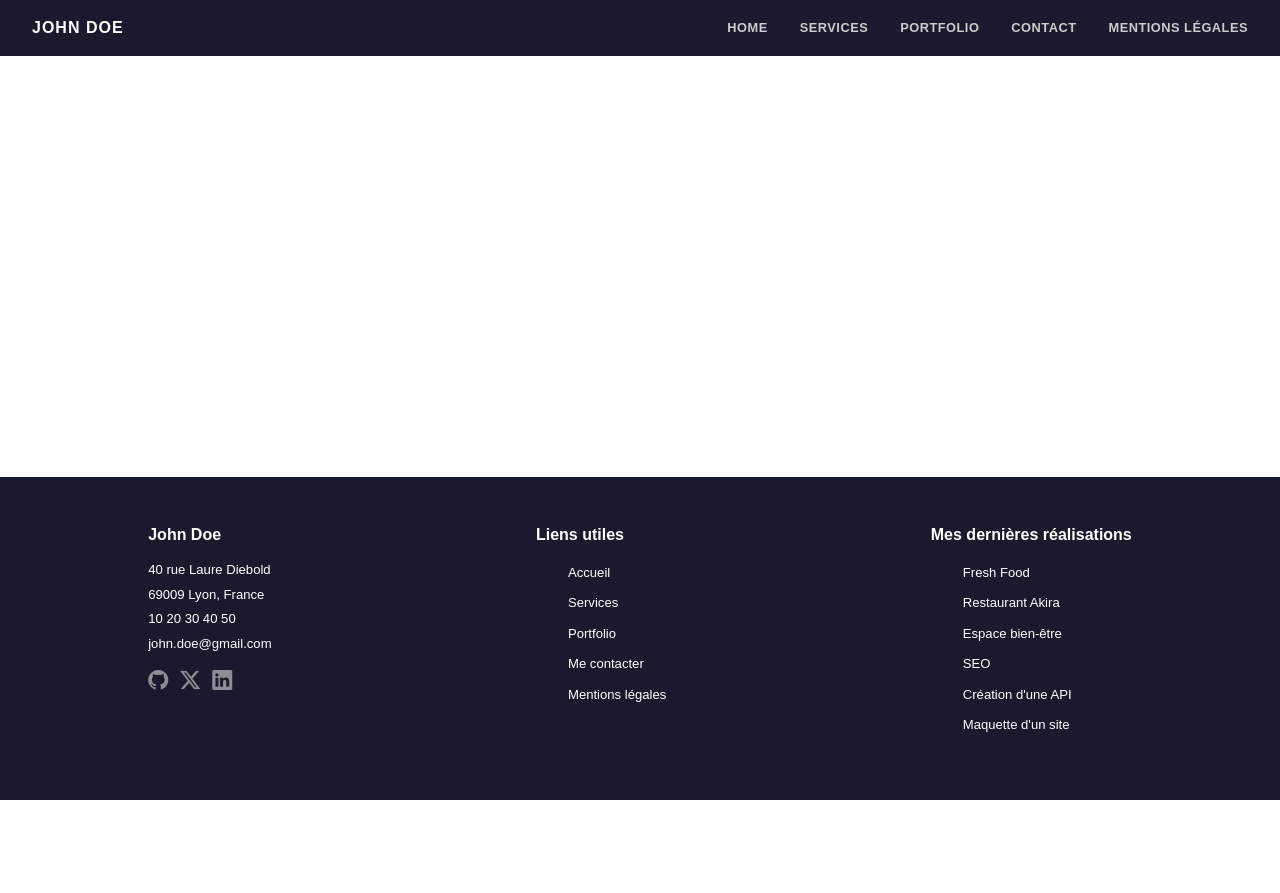
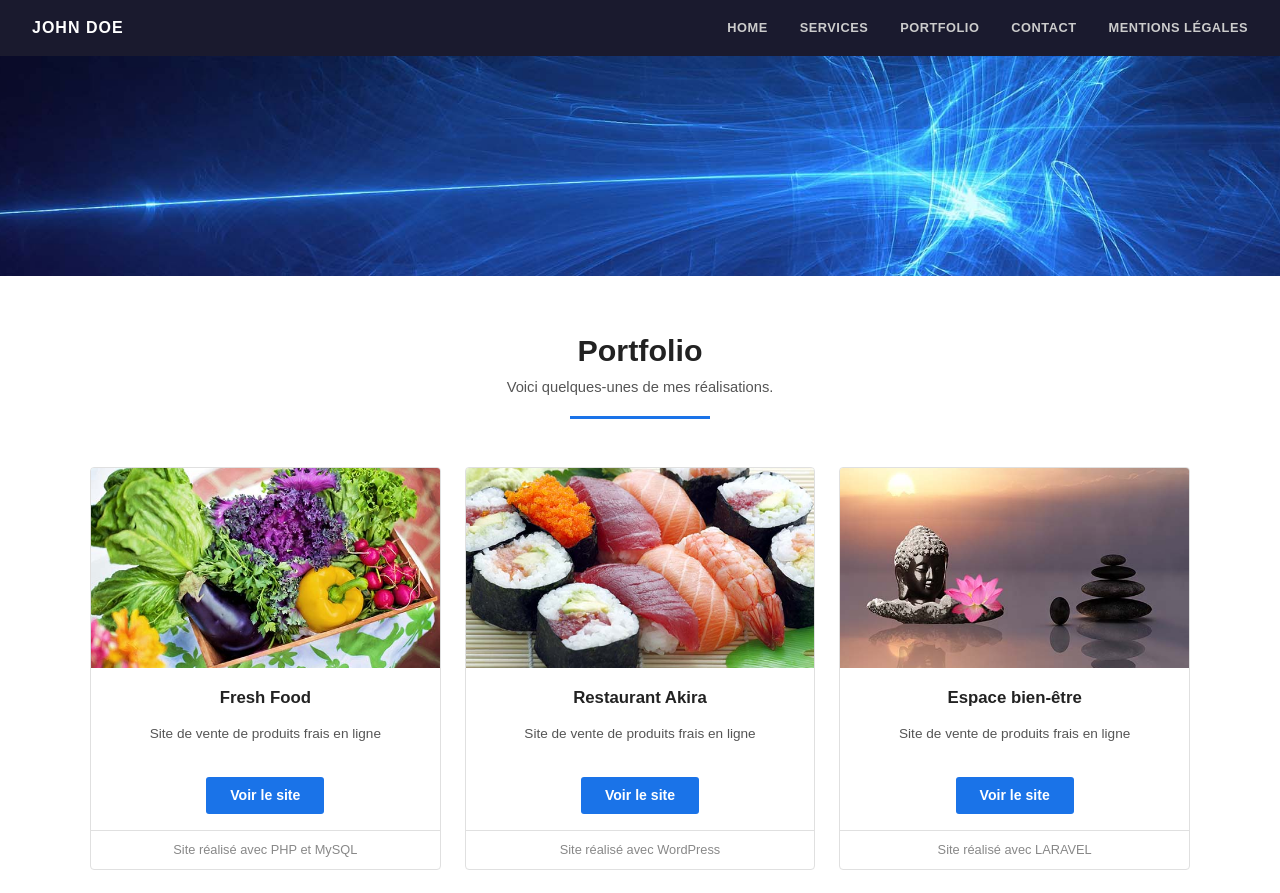
Before and after one commit to PepitoDsgn/portfolio-tom-petitpez, a React (Create React App) app: page /portfolio in a window 1280 px wide. Shown: the top 893 px of the page. Before the commit the page ends 800 px from the top, so only its background shows below. Built offline with nearby package versions, Linux system fonts and the light colour scheme.

Commit message:
Codage de la page Portfolio en utisant Grid, Ajout de CSS.

```diff
--- a/src/App.css
+++ b/src/App.css
@@ -484,6 +484,96 @@ body {
   text-decoration: underline;
 }
 
+/* Portfolio */
+.portfolio-section {
+  padding: 3.5rem 2rem 4rem;
+  text-align: center;
+  background: #fff;
+}
+
+.portfolio-grid {
+  display: grid;
+  grid-template-columns: repeat(3, 1fr);
+  gap: 1.5rem;
+  max-width: 1100px;
+  margin: 0 auto;
+}
+
+.portfolio-card {
+  border: 1px solid #e0e0e0;
+  border-radius: 4px;
+  overflow: hidden;
+  display: flex;
+  flex-direction: column;
+  transition: background-color 0.2s, box-shadow 0.2s, transform 0.2s;
+  background: #fff;
+}
+
+.portfolio-card:hover {
+  background-color: #efefef;
+  box-shadow: 0 6px 24px #efefef;
+  transform: translateY(-3px);
+}
+
+.portfolio-card-img {
+  width: 100%;
+  height: 200px;
+  object-fit: cover;
+  display: block;
+}
+
+.portfolio-card-body {
+  padding: 1.25rem 1.25rem 1rem;
+  flex: 1;
+  display: flex;
+  flex-direction: column;
+  align-items: center;
+  gap: 0.5rem;
+}
+
+.portfolio-card-title {
+  font-size: 1.05rem;
+  font-weight: 700;
+  color: #222;
+}
+
+.portfolio-card-desc {
+  font-size: 0.85rem;
+  color: #555;
+  line-height: 1.5;
+}
+
+.portfolio-btn {
+  margin-top: 0.5rem;
+  background-color: #1a73e8;
+  color: white;
+  border: none;
+  padding: 0.5rem 1.5rem;
+  font-size: 0.88rem;
+  font-weight: 600;
+  border-radius: 3px;
+  cursor: pointer;
+  transition: background-color 0.2s;
+}
+
+.portfolio-btn:hover {
+  background-color: #5ba0f2;
+}
+
+.portfolio-card-footer {
+  padding: 0.6rem 1rem;
+  font-size: 0.8rem;
+  color: #888;
+  border-top: 1px solid #e0e0e0;
+  text-align: center;
+}
+
+@media (max-width: 768px) {
+  .portfolio-grid {
+    grid-template-columns: 1fr;
+  }
+}
+
 /* GitHub modal */
 .modal-avatar {
   width: 220px;
--- a/src/pages/Portfolio.jsx
+++ b/src/pages/Portfolio.jsx
@@ -1,7 +1,96 @@
+import banner from '../images/banner.jpg';
+import freshFood from '../images/portfolio/fresh-food.jpg';
+import restaurantJaponais from '../images/portfolio/restaurant-japonais.jpg';
+import espaceBienEtre from '../images/portfolio/espace-bien-etre.jpg';
+import seo from '../images/portfolio/seo.jpg';
+import coder from '../images/portfolio/coder.jpg';
+import screens from '../images/portfolio/screens.jpg';
+
+const projects = [
+  {
+    id: 'fresh-food',
+    image: freshFood,
+    title: 'Fresh Food',
+    description: 'Site de vente de produits frais en ligne',
+    tech: 'Site réalisé avec PHP et MySQL',
+  },
+  {
+    id: 'restaurant-akira',
+    image: restaurantJaponais,
+    title: 'Restaurant Akira',
+    description: 'Site de vente de produits frais en ligne',
+    tech: 'Site réalisé avec WordPress',
+  },
+  {
+    id: 'espace-bien-etre',
+    image: espaceBienEtre,
+    title: 'Espace bien-être',
+    description: 'Site de vente de produits frais en ligne',
+    tech: 'Site réalisé avec LARAVEL',
+  },
+  {
+    id: 'seo',
+    image: seo,
+    title: 'SEO',
+    description: "Améloration du référencement d'un site e-commerce",
+    tech: 'Utilisation des outils SEO',
+  },
+  {
+    id: 'api',
+    image: coder,
+    title: "Création d'une API",
+    description: <span>Création d'une API <span style={{ color: '#1a73e8', fontWeight: 700 }}>RESTFULL</span> publique</span>,
+    tech: 'PHP - SYMFONY',
+  },
+  {
+    id: 'maquette',
+    image: screens,
+    title: "Maquette d'un site web",
+    description: "Création du prototype d'un site",
+    tech: 'Réalisé avec FIGMA',
+  },
+];
+
+function PortfolioCard({ image, title, description, tech }) {
+  return (
+    <div className="portfolio-card">
+      <img src={image} alt={title} className="portfolio-card-img" />
+      <div className="portfolio-card-body">
+        <h3 className="portfolio-card-title">{title}</h3>
+        <p className="portfolio-card-desc">{description}</p>
+        <button className="portfolio-btn">Voir le site</button>
+      </div>
+      <div className="portfolio-card-footer">{tech}</div>
+    </div>
+  );
+}
+
 function Portfolio() {
   return (
     <main>
+      <section className="hero-banner" style={{ backgroundImage: `url(${banner})` }}>
+        <div className="hero-overlay" />
+      </section>
 
+      <section className="portfolio-section">
+        <div className="page-header">
+          <h1 className="page-header-title">Portfolio</h1>
+          <p className="page-header-subtitle">Voici quelques-unes de mes réalisations.</p>
+          <div className="page-header-divider" />
+        </div>
+
+        <div className="portfolio-grid">
+          {projects.map((project) => (
+            <PortfolioCard
+              key={project.id}
+              image={project.image}
+              title={project.title}
+              description={project.description}
+              tech={project.tech}
+            />
+          ))}
+        </div>
+      </section>
     </main>
   );
 }
```
